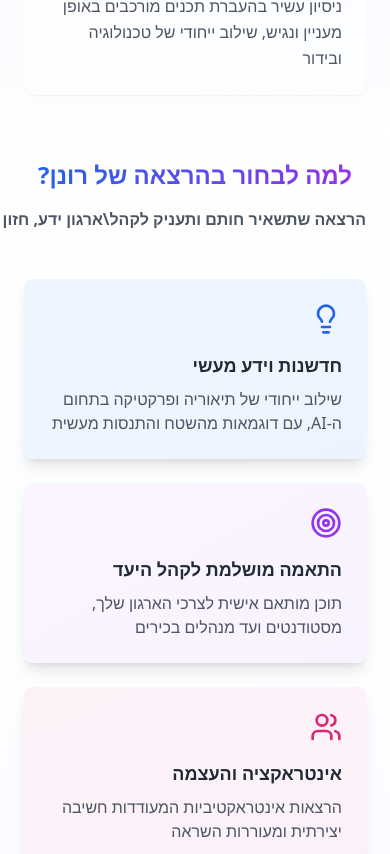
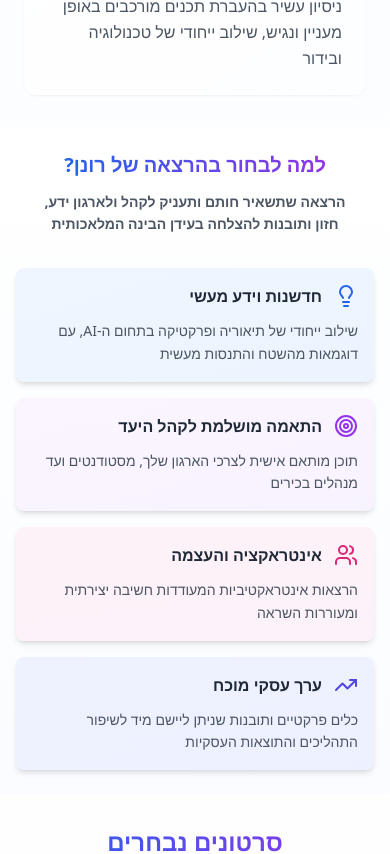
Before and after one commit to Ronen9/RonenLecture1, a React (Vite) app: page / in a window 390 px wide. Shown: the part 2057-2911 px from the top of the page. Built offline with nearby package versions, Linux system fonts and the light colour scheme; no server answers.

Commit message:
ver-22 mobile first optimizations

```diff
--- a/src/components/sections/ValuePropositionSection.tsx
+++ b/src/components/sections/ValuePropositionSection.tsx
@@ -37,13 +37,14 @@ const valuePoints = [
 
 const ValuePropositionSection: FC = () => {
   return (
-    <section className="py-8 sm:py-12 px-6 bg-gradient-to-b from-white to-blue-50/30">
+    <section className="py-6 sm:py-8 md:py-12 px-4 sm:px-6 bg-gradient-to-b from-white to-blue-50/30">
       <div className="max-w-6xl mx-auto">
         <motion.h2
           initial={{ opacity: 0, y: 20 }}
           whileInView={{ opacity: 1, y: 0 }}
+          viewport={{ once: true }}
           transition={{ duration: 0.5 }}
-          className="text-2xl sm:text-3xl font-bold mb-4 text-center"
+          className="text-xl sm:text-2xl md:text-3xl font-bold mb-3 sm:mb-4 text-center px-2"
         >
           <span className="bg-gradient-to-r from-blue-600 to-purple-600 bg-clip-text text-transparent">
             למה לבחור בהרצאה של רונן?
@@ -53,29 +54,40 @@ const ValuePropositionSection: FC = () => {
         <motion.p
           initial={{ opacity: 0, y: 20 }}
           whileInView={{ opacity: 1, y: 0 }}
+          viewport={{ once: true }}
           transition={{ duration: 0.5, delay: 0.1 }}
-          className="text-center text-gray-600 mb-12 max-w-2xl mx-auto font-bold whitespace-nowrap"
+          className="text-center text-gray-600 mb-8 sm:mb-12 max-w-2xl mx-auto font-bold text-sm sm:text-base px-4 leading-relaxed"
         >
-          הרצאה שתשאיר חותם ותעניק לקהל\ארגון ידע, חזון ותובנות להצלחה בעידן הבינה המלאכותית
+          הרצאה שתשאיר חותם ותעניק לקהל ולארגון{" "}
+          ידע, חזון ותובנות להצלחה{" "}
+          בעידן הבינה המלאכותית
         </motion.p>
 
-        <div className="grid grid-cols-1 md:grid-cols-2 lg:grid-cols-4 gap-6">
+        <div className="grid grid-cols-1 sm:grid-cols-2 lg:grid-cols-4 gap-4 sm:gap-6">
           {valuePoints.map((point, index) => (
             <motion.div
               key={index}
               initial={{ opacity: 0, y: 20 }}
               whileInView={{ opacity: 1, y: 0 }}
+              viewport={{ once: true, margin: "-50px" }}
               transition={{ duration: 0.5, delay: index * 0.1 }}
             >
               <Card className={cn(
-                "h-full p-6",
+                "h-full p-4 sm:p-6",
                 `bg-gradient-to-br ${point.gradient}`,
-                "border-0 shadow-lg hover:shadow-xl transition-shadow duration-300",
-                "transform hover:-translate-y-1"
+                "border-0 shadow-md hover:shadow-xl transition-all duration-300",
+                "transform hover:-translate-y-1 active:translate-y-0",
+                "touch-pan-y"
               )}>
-                <point.icon className={cn("w-8 h-8 mb-4", point.iconColor)} />
-                <h3 className="font-bold text-lg mb-2 text-gray-800">{point.title}</h3>
-                <p className="text-gray-600">{point.description}</p>
+                <div className="flex items-center sm:block mb-3 sm:mb-4">
+                  <point.icon className={cn(
+                    "w-6 h-6 sm:w-8 sm:h-8 ml-3 sm:ml-0",
+                    point.iconColor,
+                    "flex-shrink-0"
+                  )} />
+                  <h3 className="font-bold text-base sm:text-lg text-gray-800">{point.title}</h3>
+                </div>
+                <p className="text-gray-600 text-sm sm:text-base leading-relaxed">{point.description}</p>
               </Card>
             </motion.div>
           ))}
```
